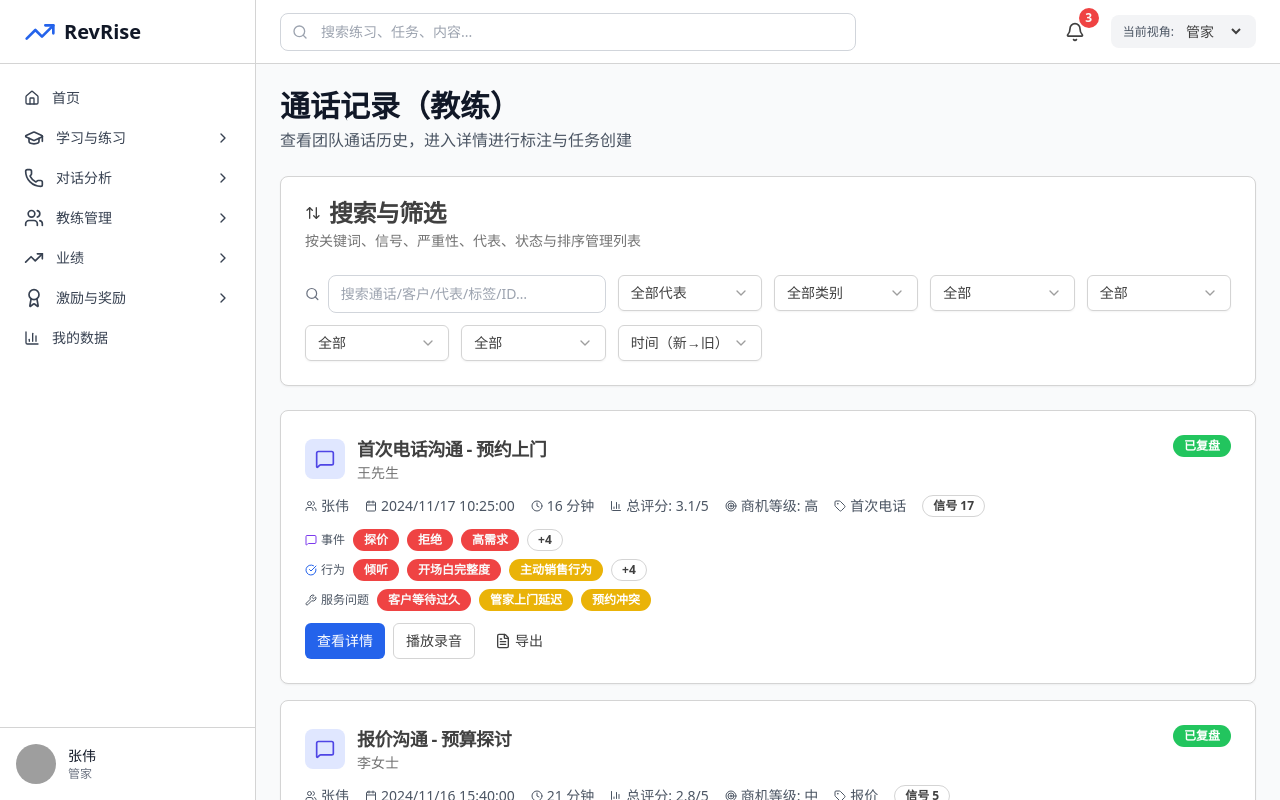
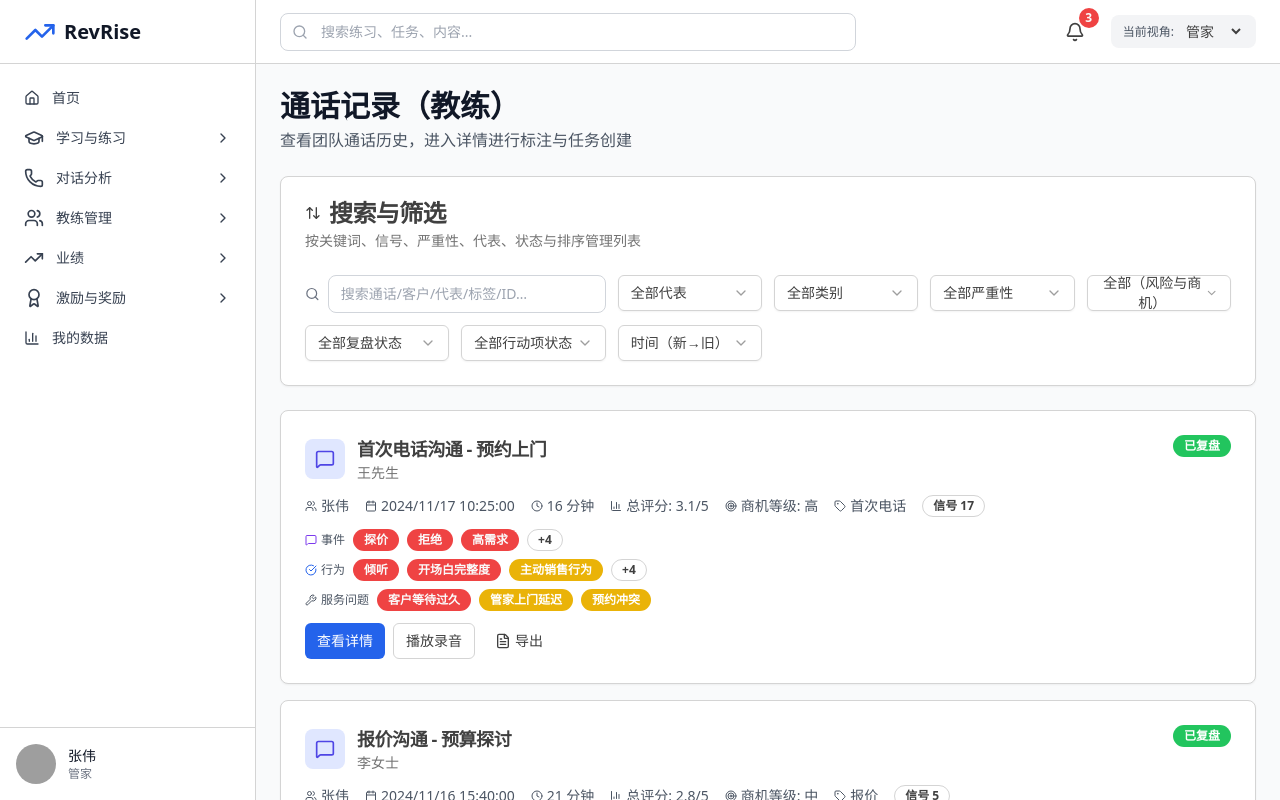
Before and after one commit to franksunye/RepRise, a Next.js app in the folder frontend/: page /coach/conversations in a window 1280 px wide. Built offline with nearby package versions, Linux system fonts and the light colour scheme; grey boxes are pictures that could not be loaded.

Commit message:
chore(ui): clarify default filter labels  全部严重性/全部（风险与商机）/全部复盘状态/全部行动项状态

```diff
--- a/frontend/app/coach/conversations/page.tsx
+++ b/frontend/app/coach/conversations/page.tsx
@@ -132,7 +132,7 @@ export default function CoachConversationsPage() {
                 <SelectValue placeholder="严重性" />
               </SelectTrigger>
               <SelectContent>
-                <SelectItem value="all">全部</SelectItem>
+                <SelectItem value="all">全部严重性</SelectItem>
                 <SelectItem value="high">高</SelectItem>
                 <SelectItem value="medium">中</SelectItem>
                 <SelectItem value="low">低</SelectItem>
@@ -143,7 +143,7 @@ export default function CoachConversationsPage() {
                 <SelectValue placeholder="风险/商机" />
               </SelectTrigger>
               <SelectContent>
-                <SelectItem value="all">全部</SelectItem>
+                <SelectItem value="all">全部（风险与商机）</SelectItem>
                 <SelectItem value="risk">风险</SelectItem>
                 <SelectItem value="opportunity">商机</SelectItem>
               </SelectContent>
@@ -153,7 +153,7 @@ export default function CoachConversationsPage() {
                 <SelectValue placeholder="复盘状态" />
               </SelectTrigger>
               <SelectContent>
-                <SelectItem value="all">全部</SelectItem>
+                <SelectItem value="all">全部复盘状态</SelectItem>
                 <SelectItem value="true">已复盘</SelectItem>
                 <SelectItem value="false">待复盘</SelectItem>
               </SelectContent>
@@ -163,7 +163,7 @@ export default function CoachConversationsPage() {
                 <SelectValue placeholder="行动项" />
               </SelectTrigger>
               <SelectContent>
-                <SelectItem value="all">全部</SelectItem>
+                <SelectItem value="all">全部行动项状态</SelectItem>
                 <SelectItem value="yes">有行动项</SelectItem>
                 <SelectItem value="no">无行动项</SelectItem>
               </SelectContent>
```
